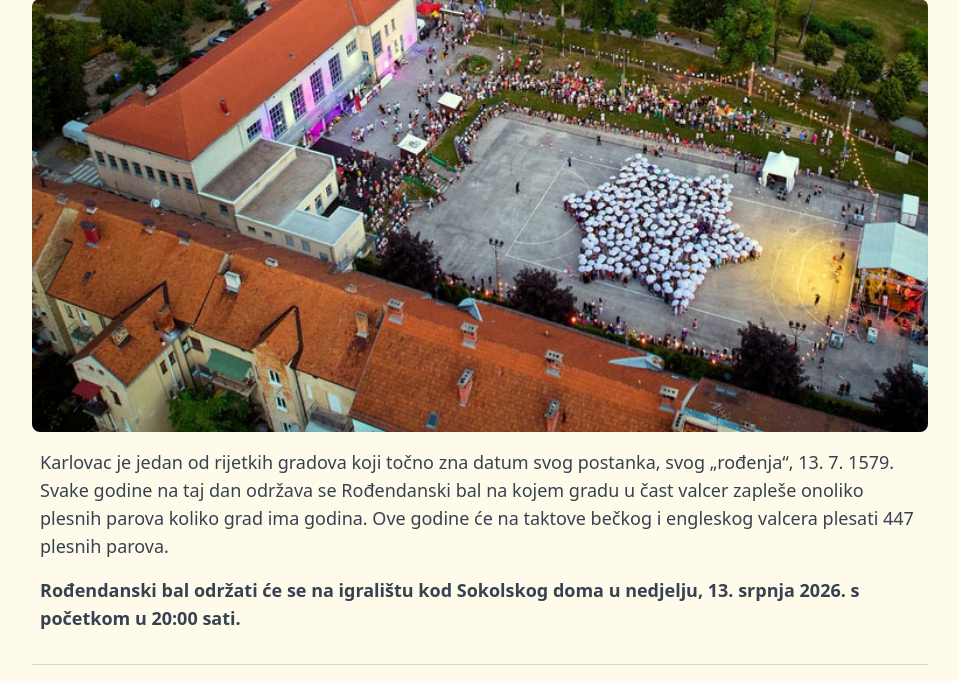
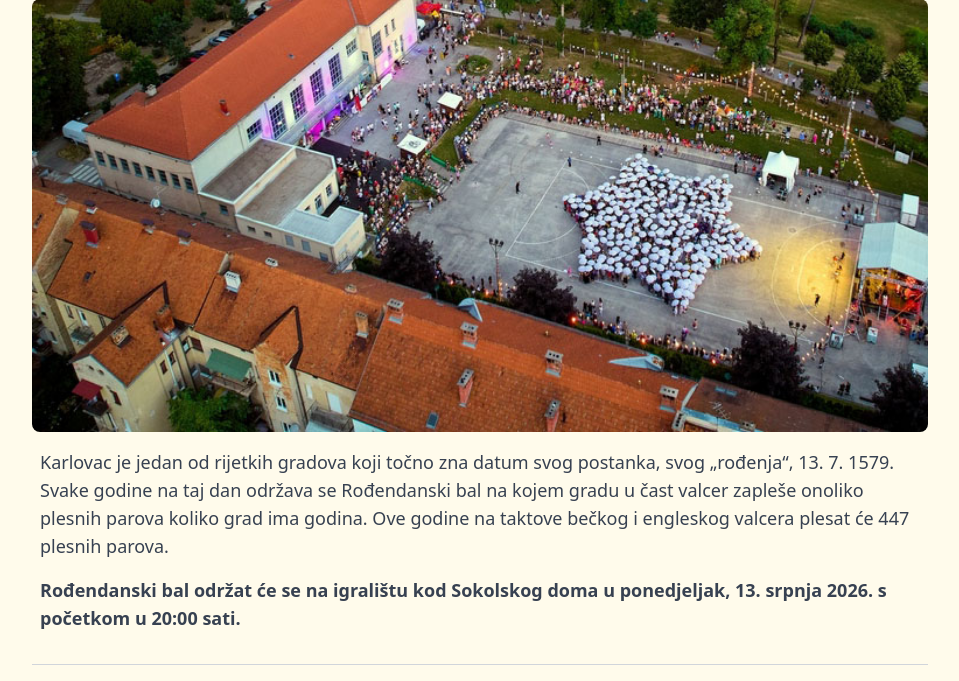
Before and after one commit to mnovosel29/spot_on, a Python web app: template app/templates/home/index.html in a window 1280 px wide. Shown: the part 137-818 px from the top of the page, without its empty margins (160-1119 px from the left). Run offline with Jinja, Linux system fonts and the light colour scheme; the template is opened without the code that fills it, so the values that code supplies are empty; style sheets or scripts are compiled from the project's sources; some libraries are stand-ins or nearby versions.

Commit message:
fix: update event details for Rođendanski bal in index.html

```diff
--- a/app/templates/home/index.html
+++ b/app/templates/home/index.html
@@ -84,10 +84,10 @@
                  src="{{ url_for('static', filename='images/posts/bal.jpg') }}" alt="Hero Image">
             <div class="py-4 px-2">
                 <p class="text-lg text-gray-700">
-                    Karlovac je jedan od rijetkih gradova koji točno zna datum svog postanka, svog „rođenja“, 13. 7. 1579. Svake godine na taj dan održava se Rođendanski bal na kojem gradu u čast valcer zapleše onoliko plesnih parova koliko grad ima godina. Ove godine će na taktove bečkog i engleskog valcera plesati 447 plesnih parova.
+                    Karlovac je jedan od rijetkih gradova koji točno zna datum svog postanka, svog „rođenja“, 13. 7. 1579. Svake godine na taj dan održava se Rođendanski bal na kojem gradu u čast valcer zapleše onoliko plesnih parova koliko grad ima godina. Ove godine na taktove bečkog i engleskog valcera plesat će 447 plesnih parova.
                 </p>
                 <p class="text-lg font-bold text-gray-700 my-4">
-                    Rođendanski bal održati će se na igralištu kod Sokolskog doma u nedjelju, 13. srpnja 2026. s početkom u 20:00 sati.
+                    Rođendanski bal održat će se na igralištu kod Sokolskog doma u ponedjeljak, 13. srpnja 2026. s početkom u 20:00 sati.
                 </p>
             </div>
         </div>
```
